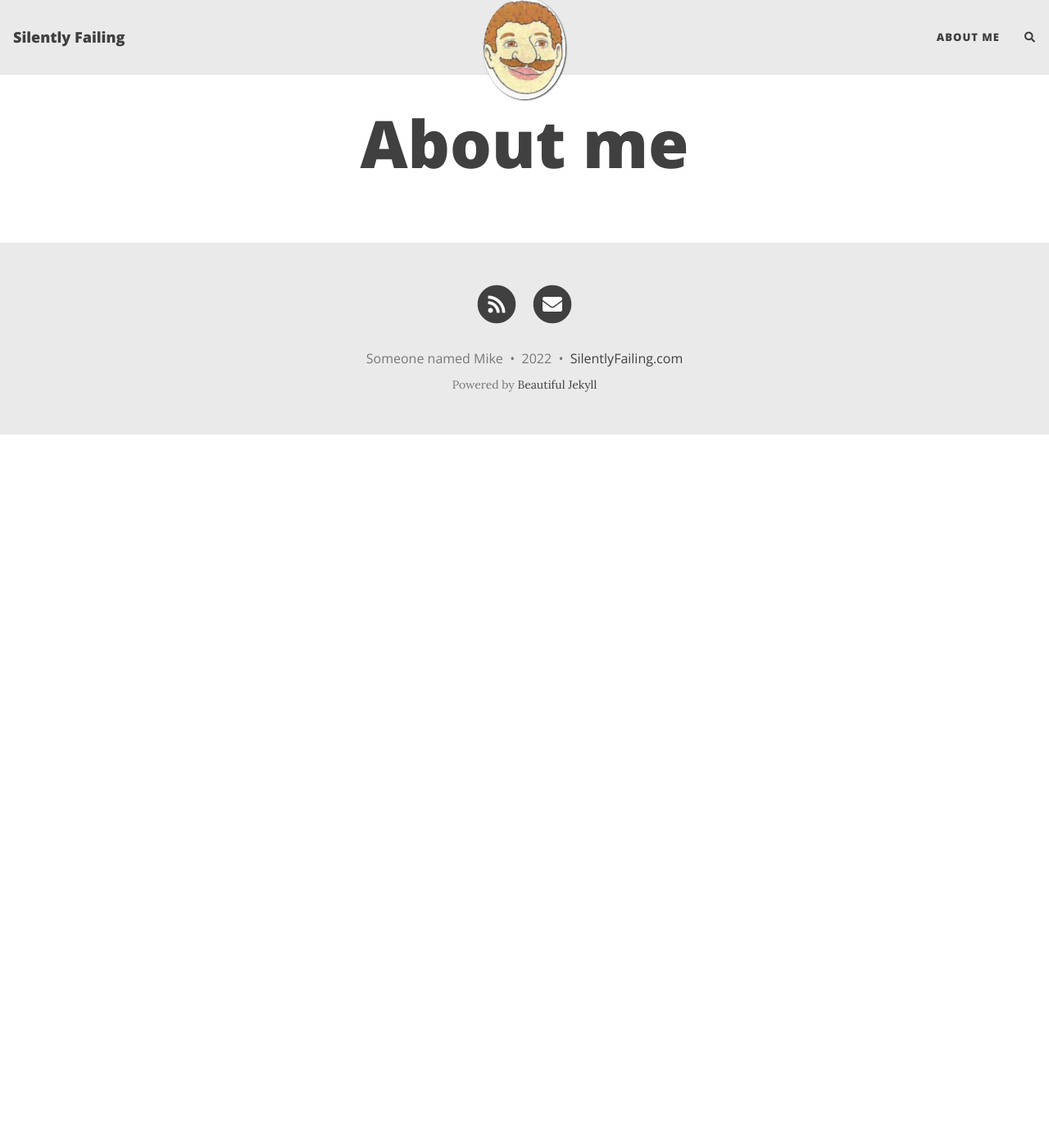
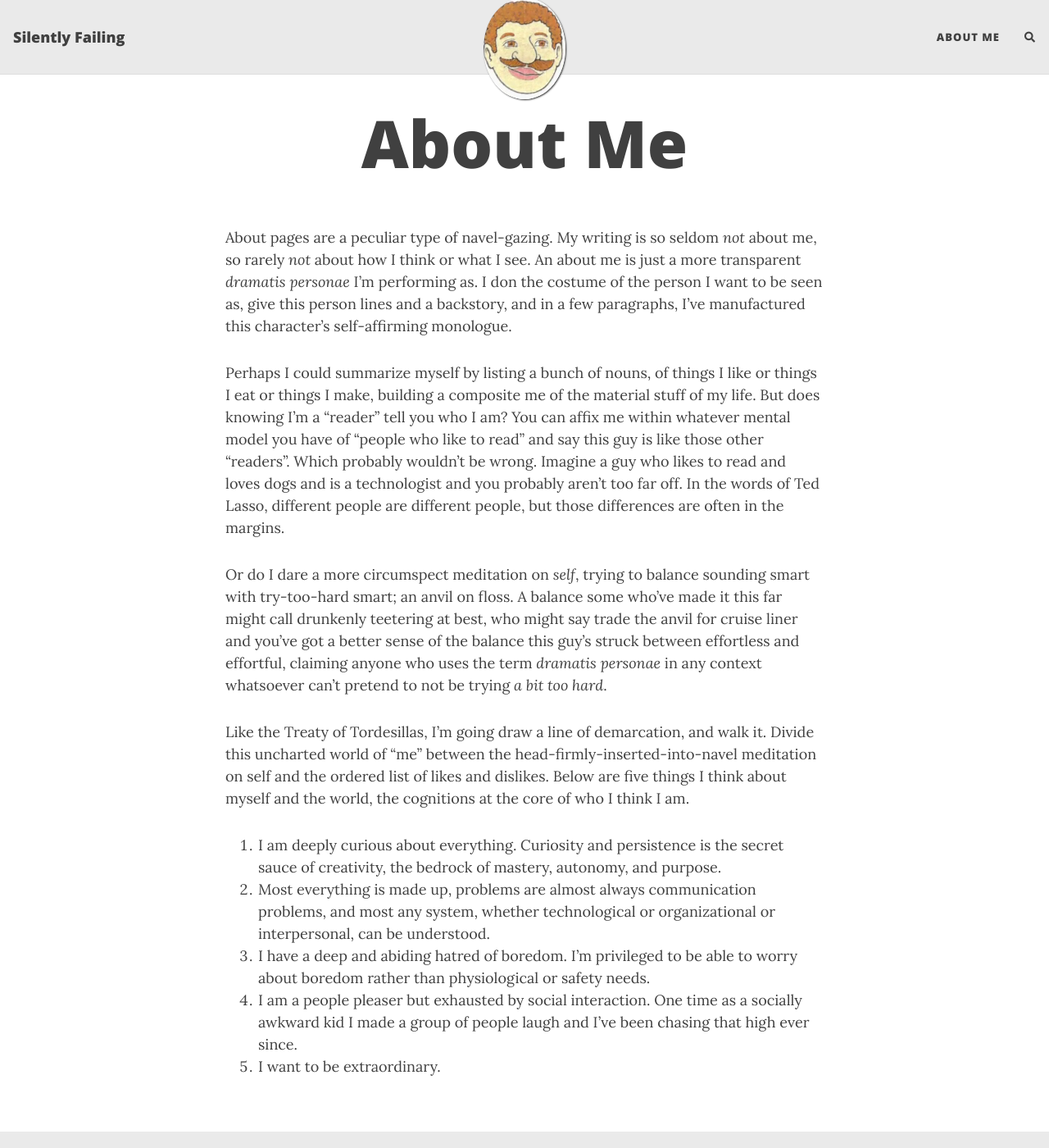
Before and after one commit to mmcintyre1/silently-failing, a Jekyll site: the page built from aboutme.md, in a window 1280 px wide and 1400 px high. Shown: the whole window at 82% size. Built offline with Jekyll 4.4.1, drawn with Linux system fonts in a browser that asks for light colours; nearby versions of some CDN libraries; comment, search, counter and statistics services are not loaded.

Commit message:
added about me page

```diff
--- a/aboutme.md
+++ b/aboutme.md
@@ -1,4 +1,18 @@
 ---
 layout: page
-title: About me
+title: About Me
 ---
+
+About pages are a peculiar type of navel-gazing. My writing is so seldom _not_ about me, so rarely _not_ about how I think or what I see. An about me is just a more transparent _dramatis personae_ I'm performing as. I don the costume of the person I want to be seen as, give this person lines and a backstory, and in a few paragraphs, I've manufactured this character's self-affirming monologue.
+
+Perhaps I could summarize myself by listing a bunch of nouns, of things I like or things I eat or things I make, building a composite me of the material stuff of my life. But does knowing I'm a "reader" tell you who I am? You can affix me within whatever mental model you have of "people who like to read" and say this guy is like those other "readers". Which probably wouldn't be wrong. Imagine a guy who likes to read and loves dogs and is a technologist and you probably aren't too far off. In the words of Ted Lasso, different people are different people, but those differences are often in the margins.
+
+Or do I dare a more circumspect meditation on _self_, trying to balance sounding smart with try-too-hard smart; an anvil on floss. A balance some who've made it this far might call drunkenly teetering at best, who might say trade the anvil for cruise liner and you've got a better sense of the balance this guy's struck between effortless and effortful, claiming anyone who uses the term _dramatis personae_ in any context whatsoever can't pretend to not be trying _a bit too hard_.
+
+Like the Treaty of Tordesillas, I'm going draw a line of demarcation, and walk it. Divide this uncharted world of "me" between the head-firmly-inserted-into-navel meditation on self and the ordered list of likes and dislikes. Below are five things I think about myself and the world, the cognitions at the core of who I think I am.
+
+1. I am deeply curious about everything. Curiosity and persistence is the secret sauce of creativity, the bedrock of mastery, autonomy, and purpose.
+2. Most everything is made up, problems are almost always communication problems, and most any system, whether technological or organizational or interpersonal, can be understood.
+3. I have a deep and abiding hatred of boredom. I'm privileged to be able to worry about boredom rather than physiological or safety needs.
+4. I am a people pleaser but exhausted by social interaction. One time as a socially awkward kid I made a group of people laugh and I've been chasing that high ever since.
+5. I want to be extraordinary.
```
